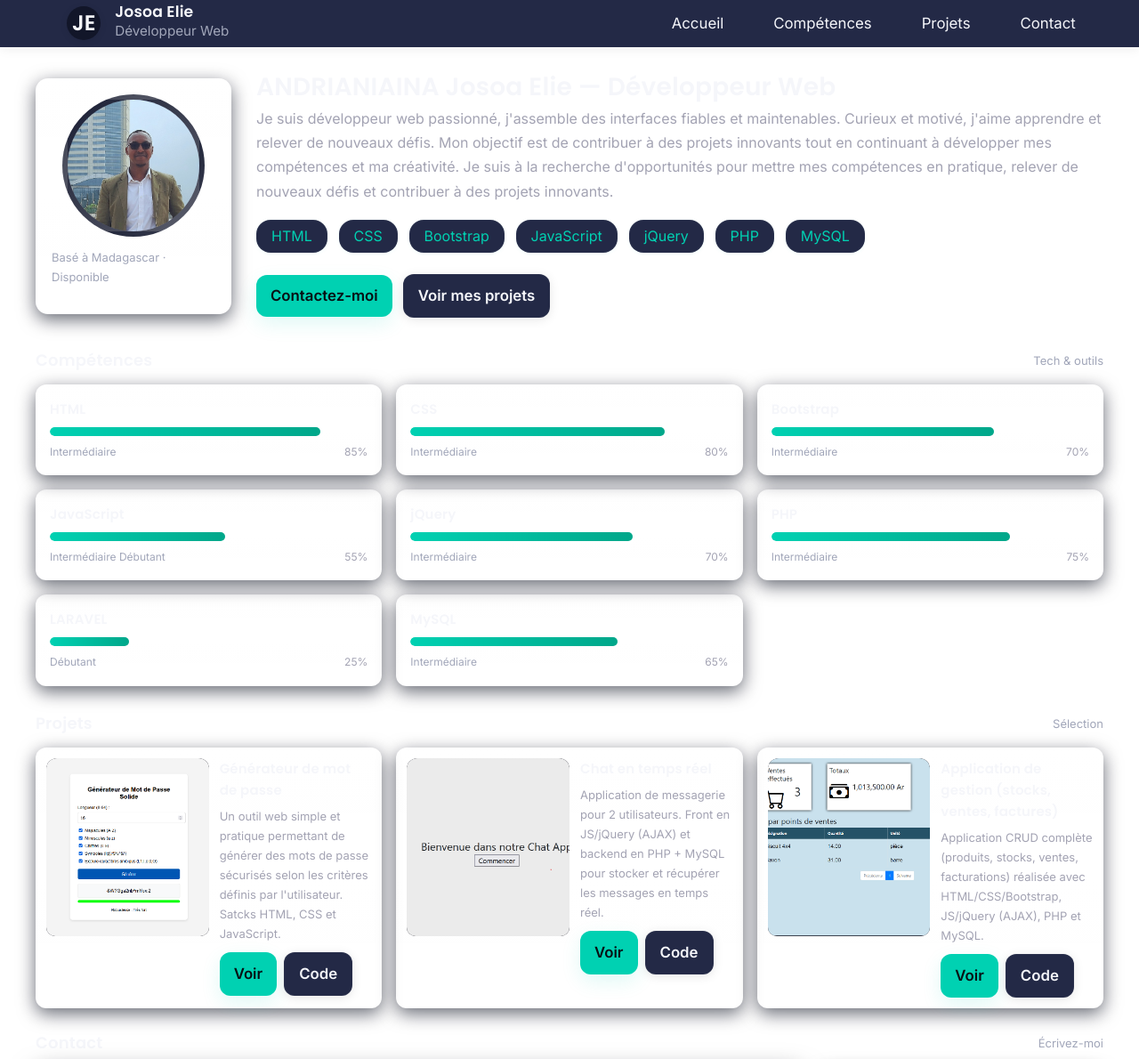
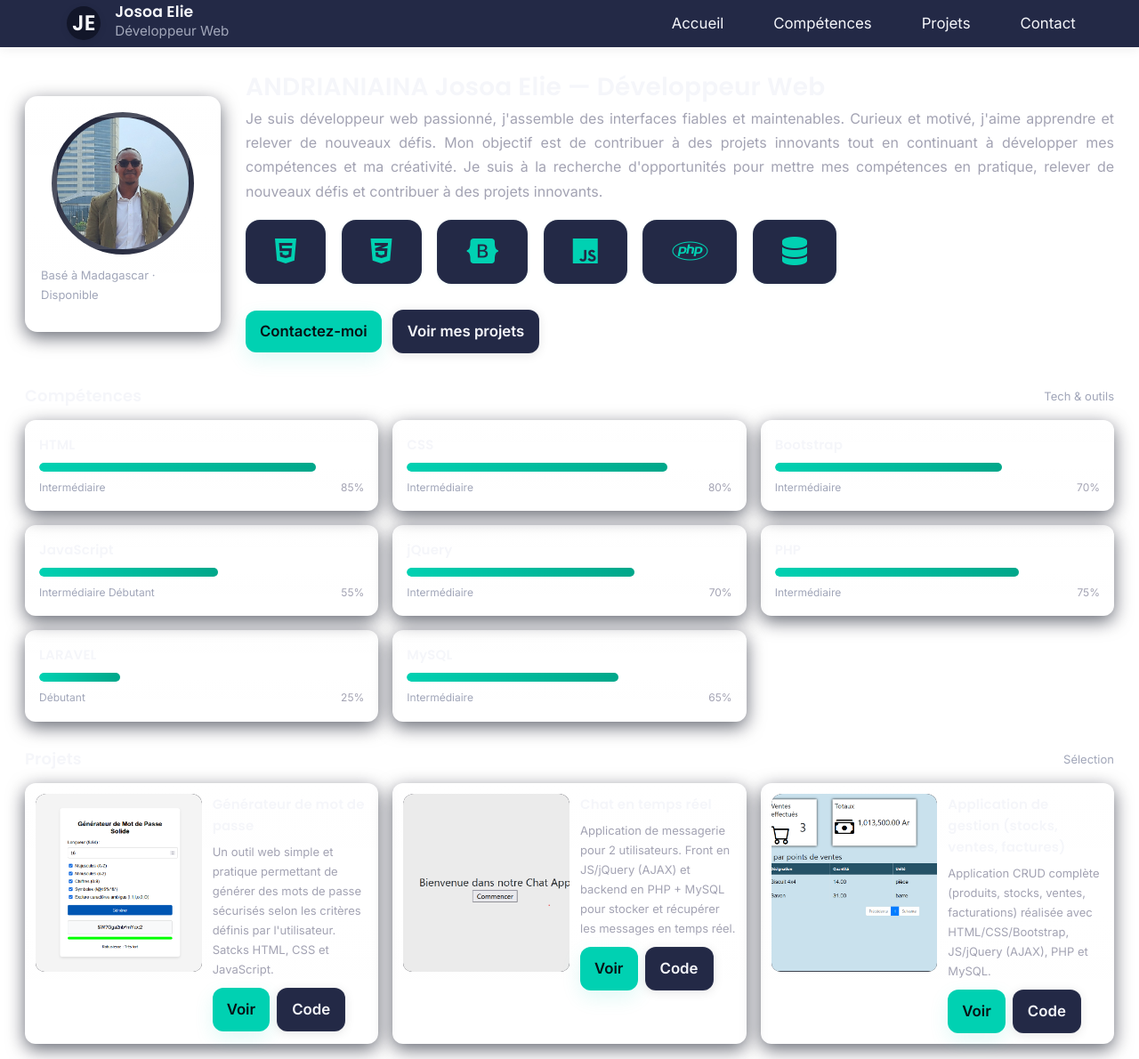
Before and after one commit to Elie1105-tech/Portfolio, a plain HTML site: page index.html in a window 1280 px wide. Shown: the top 1190 px of the page at 89% size. Drawn offline with Linux system fonts and the light colour scheme.

Commit message:
Mise à jour du portfolio

```diff
--- a/css/style.css
+++ b/css/style.css
@@ -12,7 +12,7 @@
     --card-radius: 14px;
     --glass-shadow: 0 6px 20px rgba(2, 6, 23, 0.6);
     --glass-elev: 0 8px 30px rgba(1, 6, 20, 0.55);
-    --max-width: 1200px;
+    --max-width: 1700px;
 }
 
 /* Base */
@@ -131,11 +131,14 @@ label {
     padding: 0.3em 1em;
     margin-right: 0.3em;
     margin-bottom: 0.3em;
-    font-size: 1rem;
+    font-size: 2rem;
     box-shadow: 0 1px 4px rgba(0,209,178,0.07);
 }
 .chips {
     margin-bottom: 1.2em;
+}
+.chips .fa{
+    font-size: 1rem;
 }
 .muted {
     color: #a1a6b9 !important;
--- a/index.html
+++ b/index.html
@@ -123,8 +123,8 @@
     <link
         href="https://fonts.googleapis.com/css2?family=Inter:wght@300;400;600;700&family=Poppins:wght@400;600&display=swap"
         rel="stylesheet">
+    <link rel="stylesheet" href="https://cdnjs.cloudflare.com/ajax/libs/font-awesome/6.5.0/css/all.min.css">
     <link rel="stylesheet" href="css/style.css">
-    <link rel="stylesheet" href="fontawesome/css/all.css">
     <link rel="stylesheet" href="font/bootstrap-icons.css">
     <link rel="stylesheet" href="css/aos.css">
 </head>
@@ -180,7 +180,7 @@
 
             <div class="hero-info" data-aos="fade-up" data-aos-delay="100">
                 <h2>ANDRIANIAINA Josoa Elie — Développeur Web</h2>
-                <p class="lead">Je suis développeur web passionné, j'assemble des interfaces fiables et maintenables.
+                <p class="lead" style="text-align: justify;">Je suis développeur web passionné, j'assemble des interfaces fiables et maintenables.
                     Curieux et motivé, j'aime apprendre et relever de nouveaux défis.
                     Mon objectif est de contribuer à des projets innovants tout en continuant à développer mes
                     compétences et ma créativité. Je suis à la recherche d'opportunités pour mettre mes
@@ -188,13 +188,12 @@
                 </p>
 
                 <div class="chips" aria-hidden="false">
-                    <div class="chip">HTML</div>
-                    <div class="chip">CSS</div>
-                    <div class="chip">Bootstrap</div>
-                    <div class="chip">JavaScript</div>
-                    <div class="chip">jQuery</div>
-                    <div class="chip">PHP</div>
-                    <div class="chip">MySQL</div>
+                    <div class="chip"><i class="fa-brands fa-html5" aria-hidden="true"></i></div>
+                    <div class="chip"><i class="fa-brands fa-css3-alt"></i></div>
+                    <div class="chip"><i class="fa-brands fa-bootstrap"></i></div>
+                    <div class="chip"><i class="fa-brands fa-js"></i></div>
+                    <div class="chip"><i class="fa-brands fa-php"></i></div>
+                    <div class="chip"><i class="fa-solid fa-database"></i></div>
                 </div>
 
                 <div class="cta" data-aos="zoom-in">
@@ -206,8 +205,8 @@
 
         <!-- SKILLS -->
         <section id="skills">
-            <div class="section-title">
-                <h3 data-aos="fade-up">Compétences</h3>
+            <div data-aos="fade-up" class="section-title">
+                <h3>Compétences</h3>
                 <div class="muted small">Tech & outils</div>
             </div>
 
@@ -264,7 +263,7 @@
 
         <!-- PROJECTS -->
         <section id="projects"></section>
-        <div class="section-title">
+        <div data-aos="fade-up" class="section-title">
             <h3>Projets</h3>
             <div class="muted small">Sélection</div>
         </div>
@@ -328,7 +327,7 @@
 
         <!-- CONTACT -->
         <section id="contact">
-            <div class="section-title">
+            <div data-aos="fade-up" class="section-title">
                 <h3>Contact</h3>
                 <div class="muted small">Écrivez-moi</div>
             </div>
```
Also changed, not shown: images/bootstrap-brands-solid-full.svg (added), images/css3-alt-brands-solid-full.svg (added), images/database-solid-full.svg (added), images/html.png (added), images/html5-brands-solid-full.svg (added), images/js-brands-solid-full.svg (added), images/php-brands-solid-full.svg (added).
